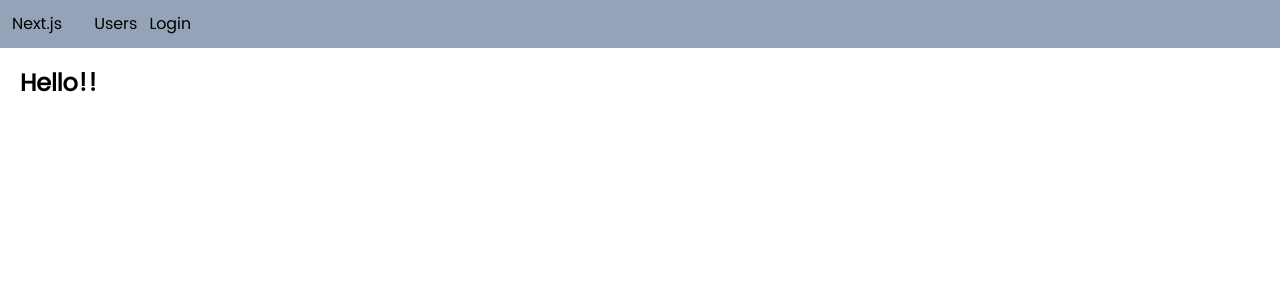
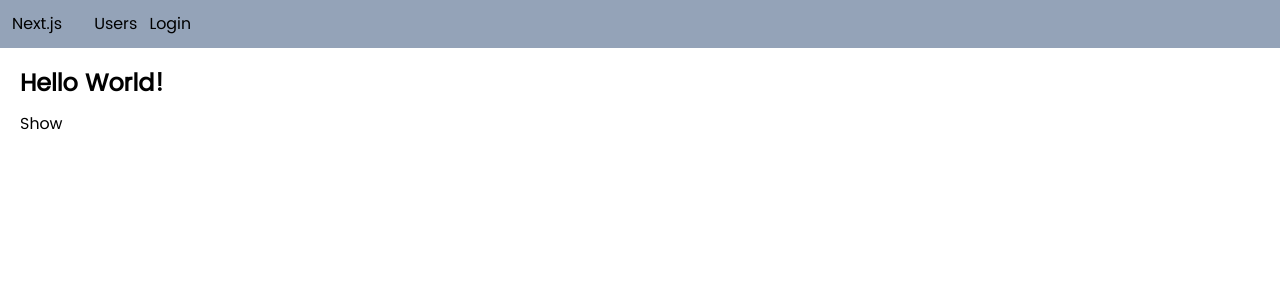
Before and after one commit to MohammadSulaiman97/next-app, a Next.js app: page / in a window 1280 px wide. Shown: the top 300 px of the page. Built offline with nearby package versions, Linux system fonts and the light colour scheme; no server answers.

Commit message:
lazy loading

```diff
--- /dev/null
+++ b/app/components/HeavyComponent.tsx
@@ -0,0 +1,9 @@
+import React from 'react'
+
+const HeavyComponent = () => {
+  return (
+    <div>My Heavy Component</div>
+  )
+}
+
+export default HeavyComponent
--- a/app/page.tsx
+++ b/app/page.tsx
@@ -1,28 +1,24 @@
-import Image from "next/image";
-import coffee from '@/public/images/coffee.jpg'
-import { Metadata } from "next";
+'use client';
+import { useState } from "react";
 
-export default async function Home() {
+
+import dynamic from "next/dynamic";
+const HeavyComponent = dynamic(
+  () => import('./components/HeavyComponent'),
+    {
+      // pre render make it false ssr
+      ssr: false,
+      loading: () => <p>Loading..</p>
+    }
+);
+
+export default function Home() {
+  const [isVisible, setVisible]= useState(false);
   return (
-    <main className="relative h-screen">
-      <h1>Hello!!</h1>
-      {/* <Image
-        src='https://bit.ly/react-cover'
-        alt="Coffee"
-        fill
-        className="object-cover"
-        sizes="(max-width: 768px) 100vw,(max-width: 1200px) 50vw, 33vw "
-        quality={100}
-      /> */}
+    <main>
+      <h1>Hello World!</h1>
+      <button onClick={() => setVisible(true)}>Show</button>
+      { isVisible && <HeavyComponent /> }
     </main>
   )
 }
-
-
-export async function generateMatedata(): Promise<Metadata>{
-  const product = await fetch('');
-  return {
-    title: 'product.title',
-    description: '..'
-  }
-}
```
